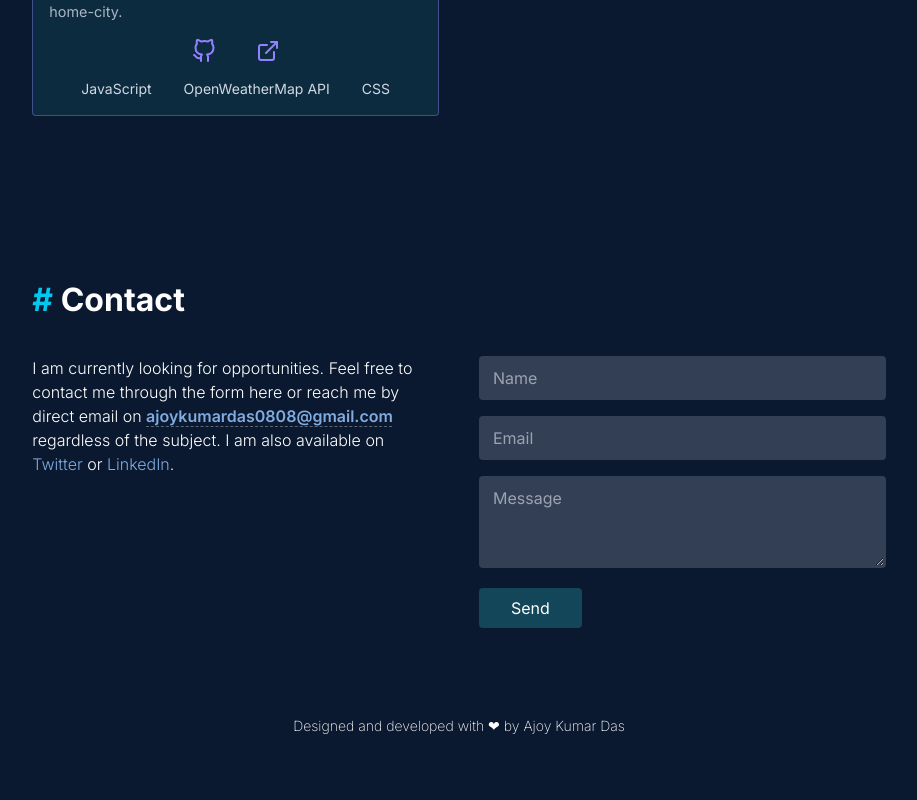
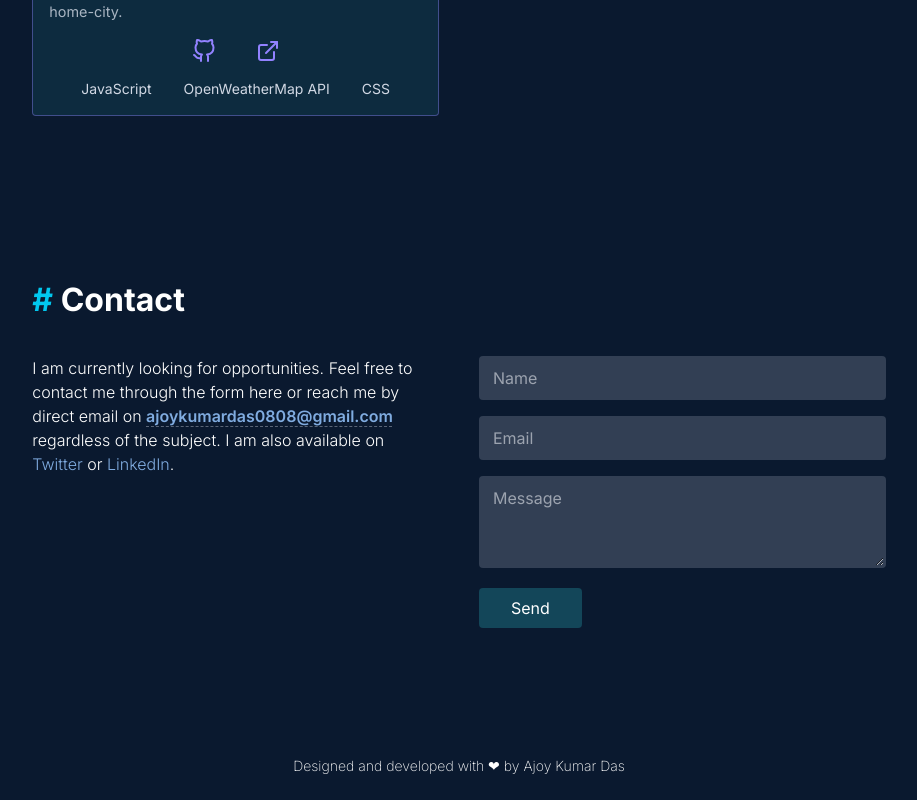
Before and after one commit to ajoykumardas12/portfolio23, a Next.js app: page / in a window 1280 px wide. Shown: the part 2909-3709 px from the top of the page, without its empty margins (181-1098 px from the left). Before the commit the page ends 3669 px from the top, so only its background shows below. Built offline with nearby package versions, Linux system fonts and the light colour scheme; a web font is replaced by a local one.

Commit message:
adjust footer padding

```diff
--- a/app/components/Footer.tsx
+++ b/app/components/Footer.tsx
@@ -2,7 +2,7 @@ import Link from "next/link";
 
 function Footer() {
   return (
-    <footer className="w-full flex items-center justify-center p-6">
+    <footer className="w-full flex items-center justify-center p-6 sm:pt-10 md:pt-12 lg:pt-16">
       <div className="text-xs xs:text-sm font-extralight text-center">
         Designed and developed with &#10084; by{" "}
         <Link href="/" scroll={false}>
```
